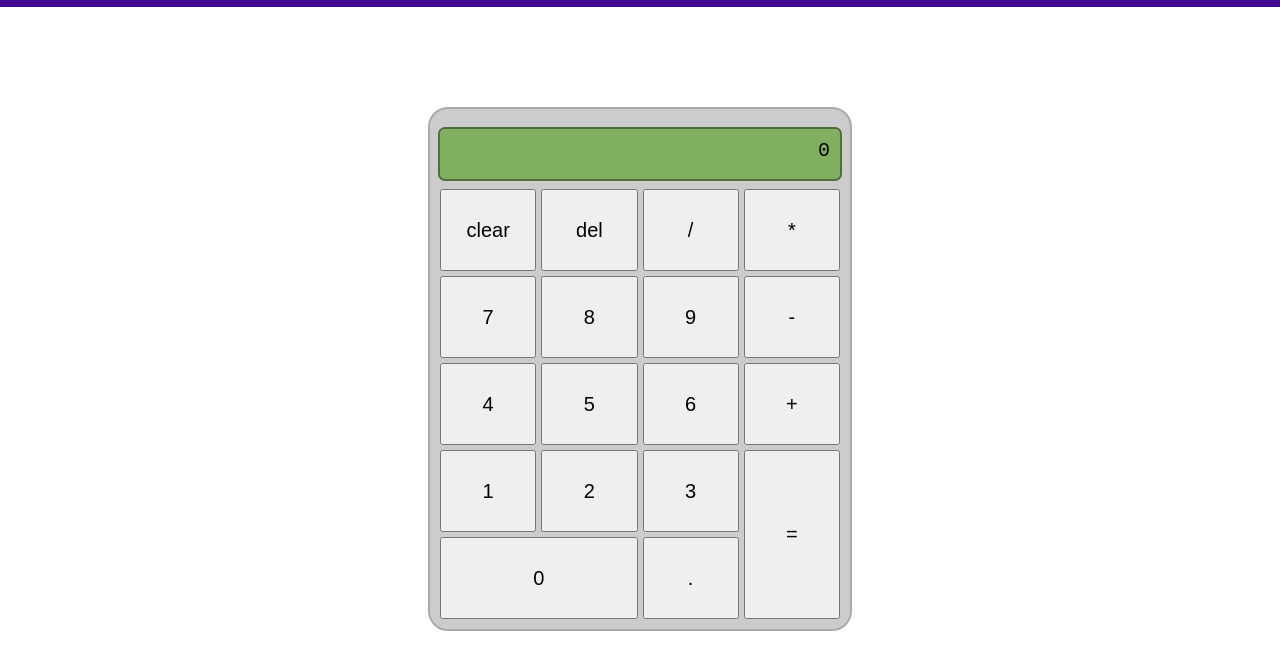
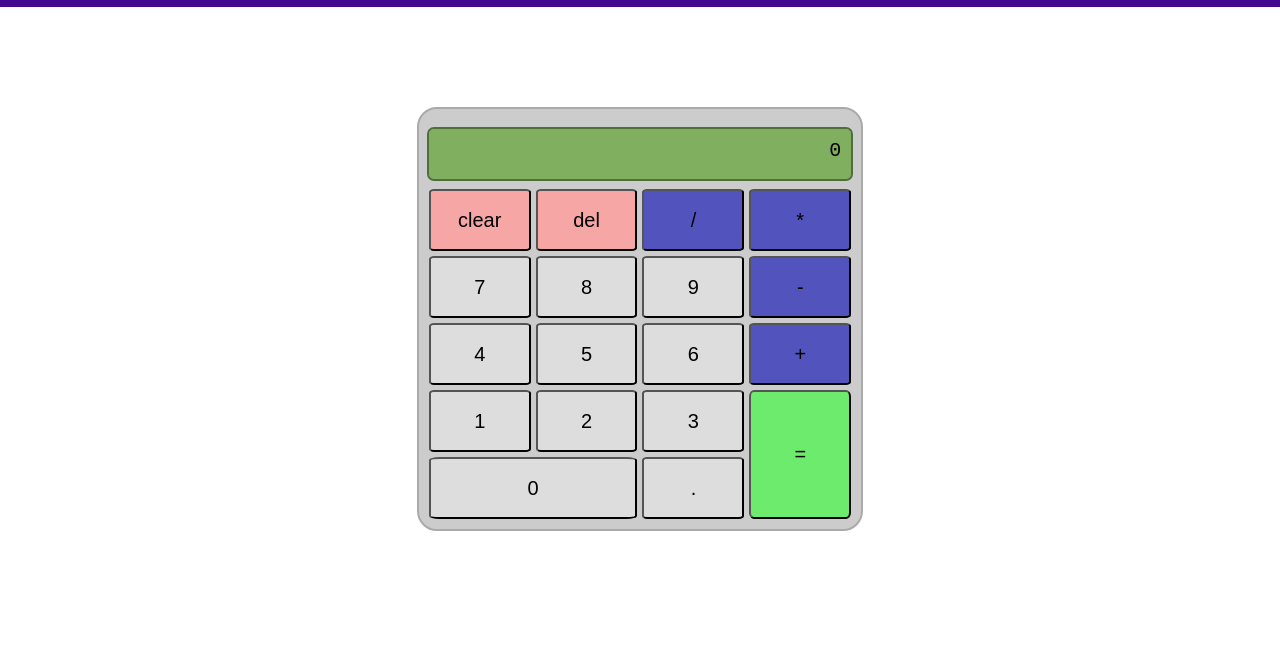
Before and after one commit to bjorn1213/odin-calculator, a plain HTML site: page index.html in a window 1280 px wide. Shown: the part 50-720 px from the top of the page. Drawn offline with Linux system fonts and the light colour scheme.

Commit message:
Finalise calculator

```diff
--- a/index.html
+++ b/index.html
@@ -18,18 +18,18 @@
             <div class="keyboard">
                 <button class="calc-button" id="clear">clear</button>
                 <button class="calc-button" id="del">del</button>
-                <button class="calc-button" id="div">/</button>
-                <button class="calc-button" id="mult">*</button>
+                <button class="calc-button op-button" id="div">/</button>
+                <button class="calc-button op-button" id="mult">*</button>
 
                 <button class="calc-button" id="b7">7</button>
                 <button class="calc-button" id="b8">8</button>
                 <button class="calc-button" id="b9">9</button>
-                <button class="calc-button" id="minus">-</button>
+                <button class="calc-button op-button" id="minus">-</button>
 
                 <button class="calc-button" id="b4">4</button>
                 <button class="calc-button" id="b5">5</button>
                 <button class="calc-button" id="b6">6</button>
-                <button class="calc-button" id="add">+</button>
+                <button class="calc-button op-button" id="add">+</button>
 
                 <button class="calc-button" id="b1">1</button>
                 <button class="calc-button" id="b2">2</button>
--- a/script.js
+++ b/script.js
@@ -33,8 +33,8 @@ function operate(a, b, operator){
         return 'We\'re not doing this here.'
     }
 
-    const result = availableFunctions[operator](a, b);
-
+    let result = availableFunctions[operator](a, b);
+    result = parseFloat(result.toFixed(5));
     return String(result);
 }
 
@@ -66,11 +66,14 @@ function buttonHandler(clickEvent){
     } else if (id === 'evaluate') {
         displayValue = handleInput(displayValue);
     } else {
+        // check if operator is already present
         if (!/[\/\*\+\-]/.test(displayValue)){
             const addition = displayValue.slice(-1) === '.' ?
                                 '0' + target.textContent :
                                 target.textContent;
             displayValue += addition;
+        } else if (/\d/.test(displayValue.slice(-1))){
+            displayValue = handleInput(displayValue) + target.textContent;
         }
     }
 
--- a/style.css
+++ b/style.css
@@ -26,8 +26,8 @@ html {
     border: 2px solid #aaa;
     background-color: #ccc;
     margin: 100px auto auto auto;
-    width: 400px;
-    height: 500px;
+    width: 33%;
+    height: 50%;
     padding: 10px;
     border-radius: 20px;
     display: flex;
@@ -57,13 +57,25 @@ html {
 
 .calc-button {
     font-size: 20px;
+    border-radius: 5%;
+    background-color: #ddd;
 }
 
 
 #evaluate {
+    background-color: rgb(109, 235, 109);
     grid-area: 4 / 4 / span 2 / span 1;
 }
 
 #b0 {
     grid-area: 5 / 1 / span 1 / span 2;
 }
+
+#clear,
+#del {
+    background-color: rgb(247, 166, 166);
+}
+
+.op-button {
+    background-color: rgb(83, 83, 189);
+}
```
